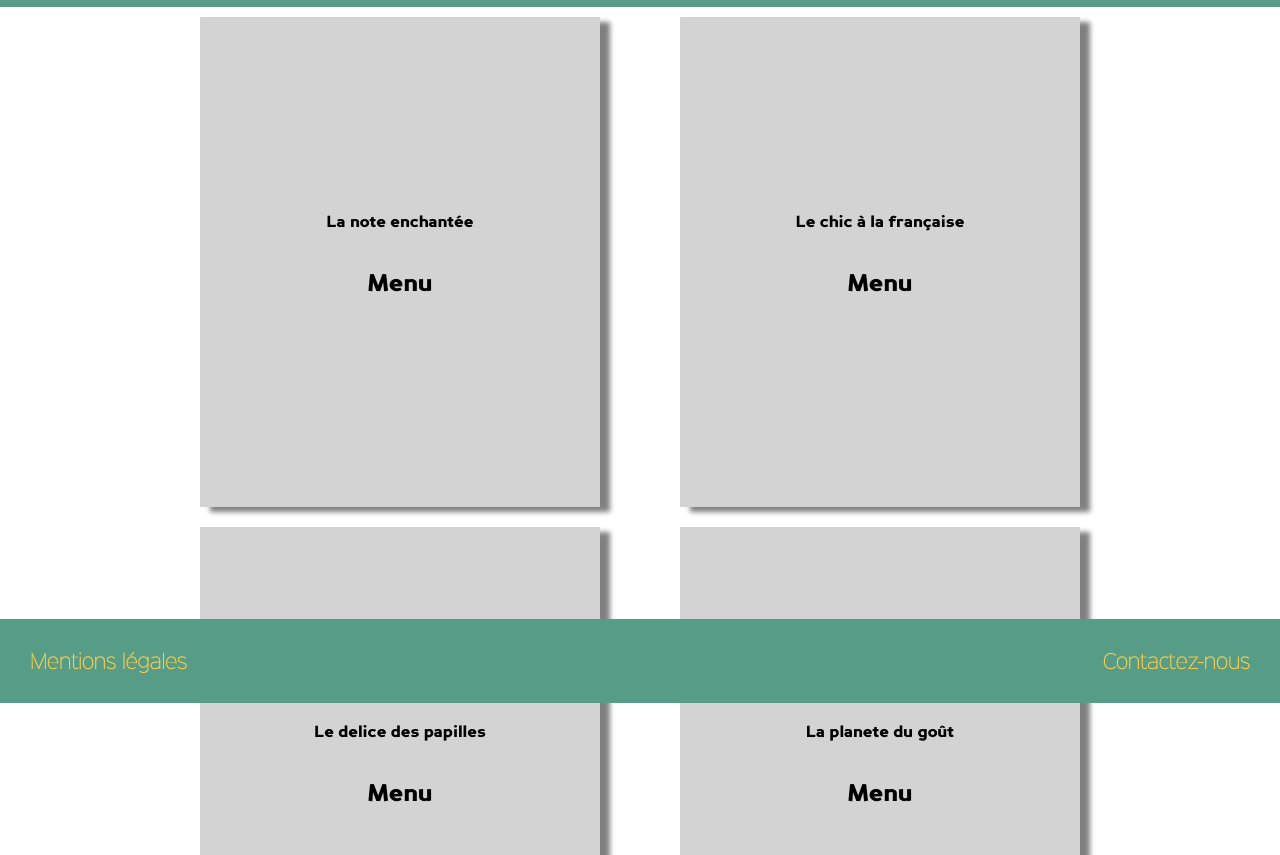
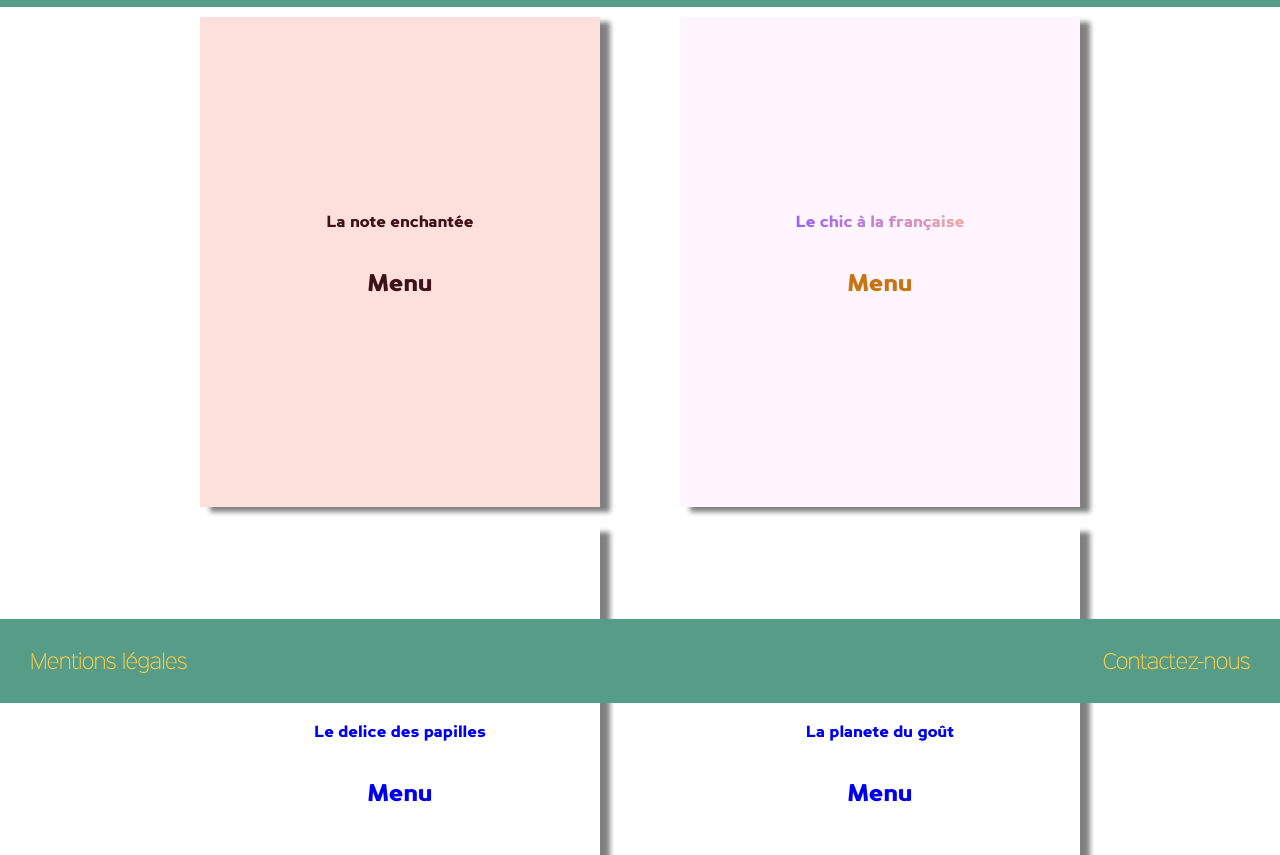
Before and after one commit to michelre/jeansebastien-p3, a website: page index.html in a window 1280 px wide. Shown: the part 97-952 px from the top of the page. Drawn offline with nearby package versions, Linux system fonts and the light colour scheme; files that its build step writes are made by us from their sources; files whose address does not match are found by name.

Commit message:
mise a jour couleur

```diff
--- a/index.html
+++ b/index.html
@@ -17,7 +17,7 @@
     <div class="menus">
         <div class="ligne">
 
-            <div class="menu">
+            <div class="menu menu--first">
                 <a href="menu1.html">
                     <p>La note enchantée</p>
                     <h2 class="menu1">Menu</h2>
@@ -26,7 +26,7 @@
 
 
 
-            <div class="menu">
+            <div class="menu menu--second">
                 <a href="menu2.html">
                     <p>Le chic à la française</p>
                     <h2 class="menu2"> Menu</h2>
@@ -37,14 +37,14 @@
         </div>
 
         <div class="ligne">
-            <div class="menu">
+            <div class="menu menu--third">
                 <a href="menu3.html">
                     <p> Le delice des papilles</p>
                     <h2 class="menu3">Menu</h2>
                 </a>
             </div>
 
-            <div class="menu">
+            <div class="menu menu--fourth">
                 <a href="menu4.html">
                     <p>La planete du goût</p>
                     <h2 class="menu4">Menu</h2>
--- a/sass/_variables.scss
+++ b/sass/_variables.scss
@@ -26,20 +26,39 @@ $color-menu1: #579c87;
 $color-font: #fdcd46;
 $color_menu_1: #3D1319;
 $color_fond_1: #FDE0DC;
+@mixin gradient_menu1 {
+    background: linear-gradient(#F04C5F, #F6916A);
+}
 
-/* background: linear-gradient(#F04C5F, #F6916A); */
+
+/* Gradient couleur du menu 1 ensemble des couluers dédié au menu 1*/
 
 $color-menu_2: #FFF5FE;
 $color_menu_22: #B55AA2;
 $color_menu_23: #6E4CCC;
+$color_menu_24:#C77412;
+@mixin gradient_menu2 {
+    background: linear-gradient(to right, #8F5AFF 0%, #F9B09A 100%);
+    -webkit-background-clip: text;
+    -webkit-text-fill-color: transparent;
+}
 
-/* background: linear-gradient(#8F5AFF, #F9B09A); */
+
+/* MIxin et couleur pour le menu 2 internes et externe*/
 
 $color_fond_3: #EDEFEF;
+@mixin gradient_menu3 {
+    background: linear-gradient(90deg, #0022DB, #0889FB);
+}
 
-/* background: linear-gradient(#0022DB, #0889FB); */
+
+/* COuleur et mixin pour le menu 3  */
 
 $color_menu_4: #72BF56;
 $color_fond_4: #FDFFFD;
+@mixin gradient_menu4 {
+    background: linear-gradient(#479C40, #BEFF7F);
+}
 
-/* background: linear-gradient(#479C40, #BEFF7F); */
+
+/*mixins et couleur pour menu 4 */
--- a/sass/main.scss
+++ b/sass/main.scss
@@ -30,12 +30,31 @@
         .ligne {
             display: flex;
             justify-content: center;
+            .menu--first {
+                background-color: $color_fond_1;
+                a {
+                    color: $color_menu_1;
+                }
+            }
+            .menu--second {
+                background-color: $color_menu_2;
+                ;
+                p {
+                    @include gradient_menu2;
+                }
+                .menu2 {
+                    color: $color_menu_24;
+                }
+            }
+            .menu-third {
+                background-color: $color_fond_3;
+            }
             .menu {
                 display: flex;
                 justify-content: center;
                 width: 25em;
                 height: 30em;
-                background-color: lightgray;
+                /*background-color: $color_fond_1;*/
                 box-shadow: 10px 5px 5px grey;
                 margin: 10px 40px 10px 40px;
                 padding-bottom: 10px;
@@ -43,7 +62,6 @@
                     display: flex;
                     flex-direction: column;
                     text-decoration: none;
-                    color: black;
                     height: 100%;
                     width: 100%;
                     justify-content: center;
@@ -52,6 +70,8 @@
                         display: flex;
                         width: 50%;
                         justify-content: center;
+                        color: $color-menu_1;
+                        background-color: $color_fond_1;
                     }
                     .menu2 {
                         display: flex;
@@ -117,8 +137,7 @@
             margin-top: 1em;
         }
     }
-
-    @media screen and (max-width: 1024px) {
+    /*@media screen and (max-width: 1024px) {
         .menus {
             display: flex;
             flex-direction: column;
@@ -193,4 +212,4 @@
                 }
             }
         }
-    }
+    }*/
```
Also changed, not shown: menu1.html (+0 -2 lines), menu3.html (+1 -1 lines), menu4.html (+5 -4 lines), style.css, 1 other file.
